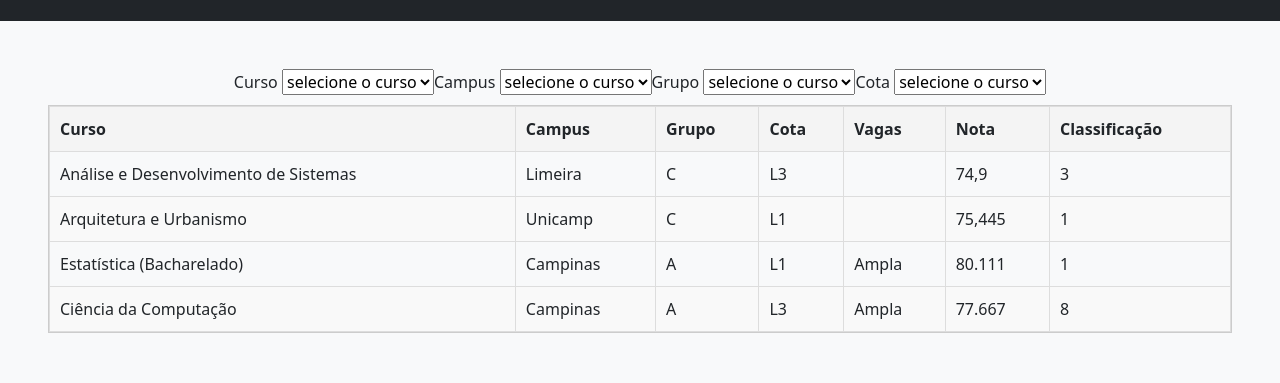
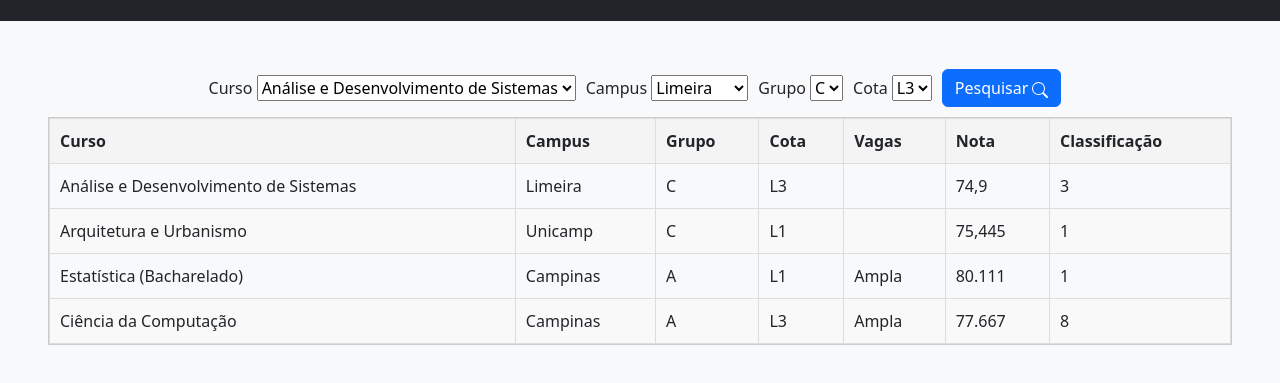
Before and after one commit to FolleyJS/Provao2025, a plain HTML site: page index.html in a window 1280 px wide. Shown: the part 61-444 px from the top of the page. Drawn offline with nearby package versions, Linux system fonts and the light colour scheme.

Commit message:
criando butão e lógica para listar os options disponiveis do JSON

```diff
--- a/index.html
+++ b/index.html
@@ -16,7 +16,7 @@
     </nav>
 
     <div class="m-5">
-        <form action="" class="d-flex justify-content-center">
+        <form action="" class="d-flex justify-content-center align-items-center">
             <div class="">
                 <label for="select-course">Curso</label>
                 <select name="" id="select-course">
@@ -24,22 +24,29 @@
                 </select>
             </div>
             <div>
-                <label for="select-course">Campus</label>
-                <select name="" id="select-course">
+                <label for="select-campus">Campus</label>
+                <select name="" id="select-campus">
                     <option value="">selecione o curso</option>
                 </select>
             </div>
             <div>
-                <label for="select-course">Grupo</label>
-                <select name="" id="select-course">
+                <label for="select-grupo">Grupo</label>
+                <select name="" id="select-grupo">
                     <option value="">selecione o curso</option>
                 </select>
             </div>
             <div>
-                <label for="select-course">Cota</label>
-                <select name="" id="select-course">
+                <label for="select-cota">Cota</label>
+                <select name="" id="select-cota">
                     <option value="">selecione o curso</option>
                 </select>
+            </div>
+            <div class="">
+                <button type="button" class="btn btn-primary"> Pesquisar
+                    <svg xmlns="http://www.w3.org/2000/svg" width="16" height="16" fill="currentColor" class="bi bi-search" viewBox="0 0 16 16">
+                        <path d="M11.742 10.344a6.5 6.5 0 1 0-1.397 1.398h-.001q.044.06.098.115l3.85 3.85a1 1 0 0 0 1.415-1.414l-3.85-3.85a1 1 0 0 0-.115-.1zM12 6.5a5.5 5.5 0 1 1-11 0 5.5 5.5 0 0 1 11 0"/>
+                      </svg>
+                </button>
             </div>
         </form>
         <div class="table-container">
--- a/main.css
+++ b/main.css
@@ -9,6 +9,11 @@ table {
     font-size: 16px;
     text-align: left;
 }
+
+form div{
+    margin-right: 10px;
+}
+
 th, td {
     padding: 10px;
     border: 1px solid #ddd;
--- a/script.js
+++ b/script.js
@@ -60,3 +60,53 @@ for(var classificados of CLASSIFICADOS_PROVAO){
 
     tableContainer.appendChild(rowTr)
 }
+
+//option course
+
+var SelectCourse = document.querySelector("#select-course")
+var optionsCourse = ''
+
+for(var itemCurso of CLASSIFICADOS_PROVAO){
+    optionsCourse += `<option>${itemCurso.CURSO}</option>`
+}
+
+SelectCourse.innerHTML = optionsCourse;
+
+console.log(optionsCourse)
+
+
+//option campus
+
+var SelectCampus = document.querySelector("#select-campus");
+var optionCampus = '';
+
+for(var itemCampus of CLASSIFICADOS_PROVAO){
+    optionCampus += `<option>${itemCampus.CAMPUS}</option>`
+}
+
+SelectCampus.innerHTML = optionCampus;
+
+//option Grupo
+
+var SelectGrupo = document.querySelector("#select-grupo");
+var optionGrupo = '';
+
+for (var itemGrupo of CLASSIFICADOS_PROVAO){
+    optionGrupo += `<option>${itemGrupo.GRUPO}</option>`
+}
+
+SelectGrupo.innerHTML = optionGrupo;
+
+// option Cota
+
+var SelectCota = document.querySelector("#select-cota");
+var optionCota = '';
+
+for (var itemCota of CLASSIFICADOS_PROVAO){
+    optionCota += `<option>${itemCota.COTA}</option>`
+}
+
+SelectCota.innerHTML = optionCota;
+
+
+// condições
```
